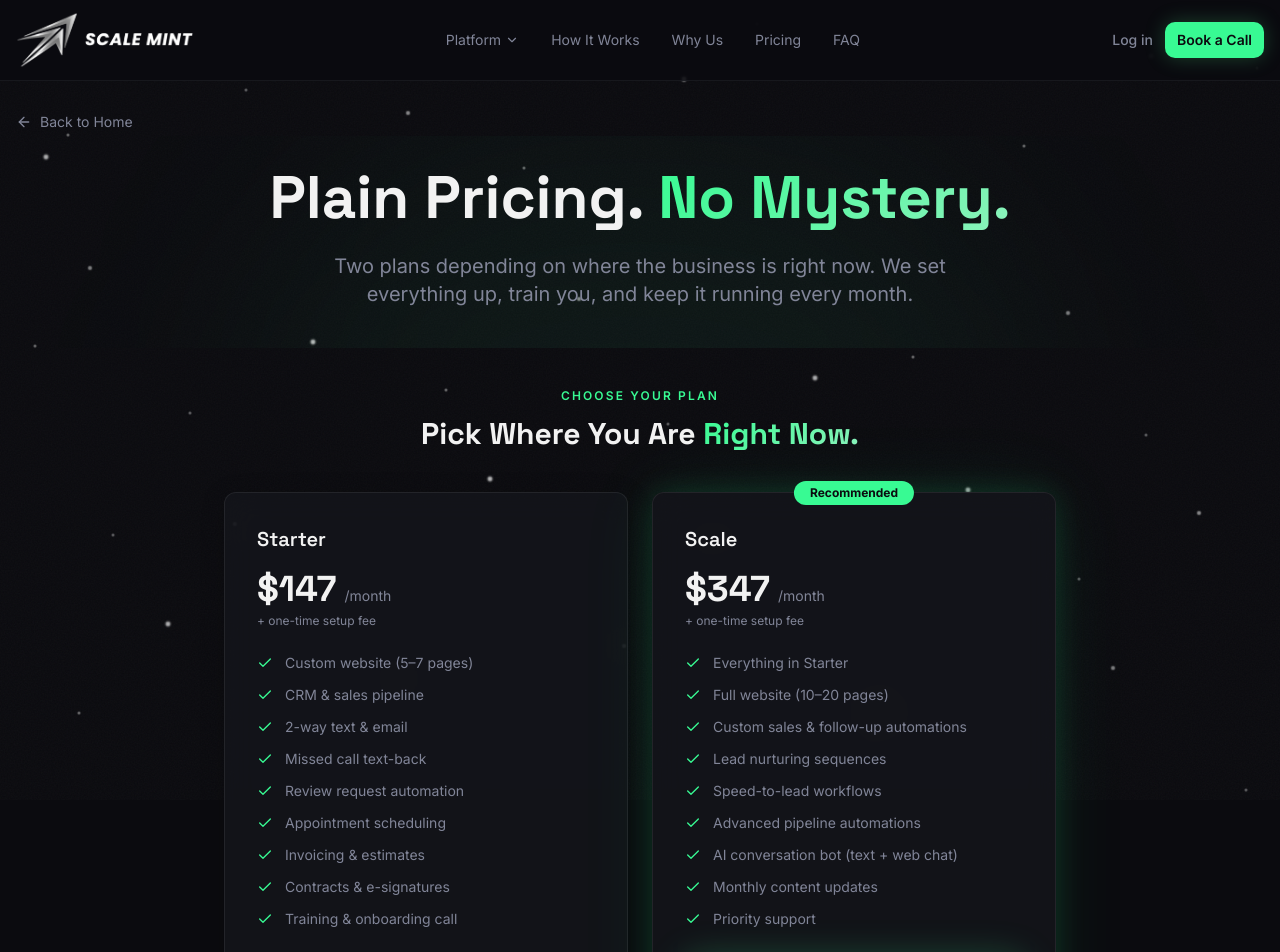
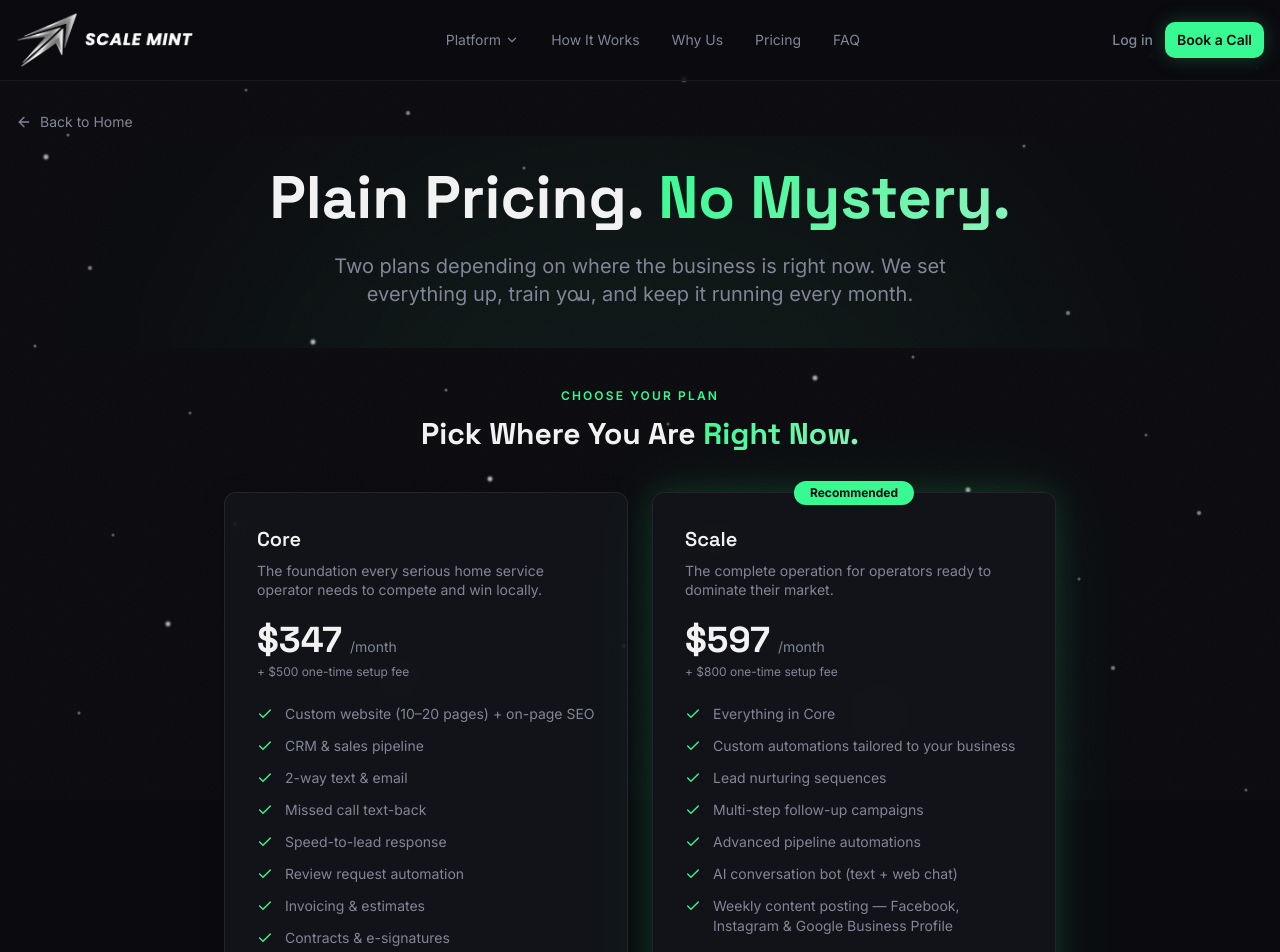
Before and after one commit to jcdammert/scale-mint, a Next.js app: page /pricing in a window 1280 px wide. Shown: the top 952 px of the page. Built offline with nearby package versions, Linux system fonts and the light colour scheme.

Commit message:
Update pricing: Core  + Scale  with new features and setup fees

```diff
--- a/src/app/pricing/page.tsx
+++ b/src/app/pricing/page.tsx
@@ -9,28 +9,29 @@ import { Check, ArrowLeft, Megaphone, TrendingUp, ArrowRight } from "lucide-reac
 import Link from "next/link";
 import { useIsMobile } from "@/hooks/useIsMobile";
 
-const starterFeatures = [
-  "Custom website (5–7 pages)",
+const coreFeatures = [
+  "Custom website (10–20 pages) + on-page SEO",
   "CRM & sales pipeline",
   "2-way text & email",
   "Missed call text-back",
+  "Speed-to-lead response",
   "Review request automation",
-  "Appointment scheduling",
   "Invoicing & estimates",
   "Contracts & e-signatures",
-  "Training & onboarding call",
+  "Appointment scheduling",
+  "Onboarding & training call",
 ];
 
 const scaleFeatures = [
-  "Everything in Starter",
-  "Full website (10–20 pages)",
-  "Custom sales & follow-up automations",
+  "Everything in Core",
+  "Custom automations tailored to your business",
   "Lead nurturing sequences",
-  "Speed-to-lead workflows",
+  "Multi-step follow-up campaigns",
   "Advanced pipeline automations",
   "AI conversation bot (text + web chat)",
-  "Monthly content updates",
-  "Priority support",
+  "Weekly content posting — Facebook, Instagram & Google Business Profile",
+  "Dedicated account manager",
+  "Monthly strategy call",
 ];
 
 const addOns = [
@@ -109,7 +110,7 @@ export default function PricingPage() {
           </motion.div>
 
           <div className="grid gap-6 md:grid-cols-2 items-stretch">
-            {/* ─── STARTER ─── */}
+            {/* ─── CORE ─── */}
             <motion.div
               initial={isMobile ? false : { opacity: 0, y: 30 }}
               whileInView={{ opacity: 1, y: 0 }}
@@ -117,21 +118,25 @@ export default function PricingPage() {
               className="card-glass relative flex flex-col p-8 transition-all duration-300 hover:border-primary/20"
             >
               <h3 className="font-heading text-xl font-semibold text-foreground">
-                Starter
+                Core
               </h3>
 
-              <div className="mt-4 flex items-baseline gap-2">
+              <p className="mt-2 text-sm text-muted-foreground leading-snug">
+                The foundation every serious home service operator needs to compete and win locally.
+              </p>
+
+              <div className="mt-5 flex items-baseline gap-2">
                 <span className="font-heading text-4xl font-bold text-foreground">
-                  $147
+                  $347
                 </span>
                 <span className="text-sm text-muted-foreground">/month</span>
               </div>
               <p className="mt-1 text-xs text-muted-foreground">
-                + one-time setup fee
+                + $500 one-time setup fee
               </p>
 
               <ul className="mt-6 flex-1 space-y-3">
-                {starterFeatures.map((f) => (
+                {coreFeatures.map((f) => (
                   <li key={f} className="flex items-start gap-3 text-sm text-muted-foreground">
                     <Check size={16} className="mt-0.5 shrink-0 text-primary" />
                     {f}
@@ -139,19 +144,14 @@ export default function PricingPage() {
                 ))}
               </ul>
 
-              <a
-                href="https://buy.stripe.com/28E7sLcDIe1fbLybGx2Nq06"
-                target="_blank"
-                rel="noopener noreferrer"
-                className="mt-8 block"
-              >
+              <Link href="/book" className="mt-8 block">
                 <Button variant="cta" className="w-full">
                   Get Started
                 </Button>
-              </a>
+              </Link>
 
               <p className="mt-3 text-xs text-muted-foreground text-center">
-                Best for solo operators who want a professional system built for them and are comfortable running it themselves.
+                Best for operators who want a professional foundation to run a profitable business — the website, the system, and the automations that make you look and operate better than every competitor in your market.
               </p>
             </motion.div>
 
@@ -171,14 +171,18 @@ export default function PricingPage() {
                 Scale
               </h3>
 
-              <div className="mt-4 flex items-baseline gap-2">
+              <p className="mt-2 text-sm text-muted-foreground leading-snug">
+                The complete operation for operators ready to dominate their market.
+              </p>
+
+              <div className="mt-5 flex items-baseline gap-2">
                 <span className="font-heading text-4xl font-bold text-foreground">
-                  $347
+                  $597
                 </span>
                 <span className="text-sm text-muted-foreground">/month</span>
               </div>
               <p className="mt-1 text-xs text-muted-foreground">
-                + one-time setup fee
+                + $800 one-time setup fee
               </p>
 
               <ul className="mt-6 flex-1 space-y-3">
@@ -190,19 +194,14 @@ export default function PricingPage() {
                 ))}
               </ul>
 
-              <a
-                href="https://buy.stripe.com/4gMbJ18ns3mB8zmdOF2Nq04"
-                target="_blank"
-                rel="noopener noreferrer"
-                className="mt-8 block"
-              >
+              <Link href="/book" className="mt-8 block">
                 <Button variant="cta" className="w-full animate-glow-pulse">
                   Get Started
                 </Button>
-              </a>
+              </Link>
 
               <p className="mt-3 text-xs text-muted-foreground text-center">
-                Best for established operators getting leads but losing them to slow follow-up. We run the system so nothing falls through the cracks.
+                Best for operators who are ready to aggressively scale — a fully active system that runs in the background, handles your leads, manages your online presence, and keeps your business growing while you stay focused on the work.
               </p>
             </motion.div>
           </div>
```
